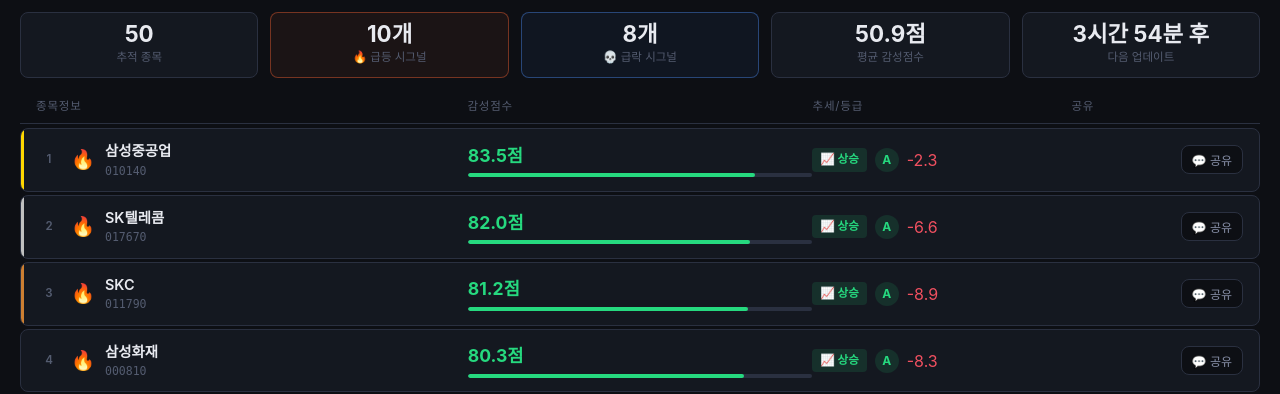
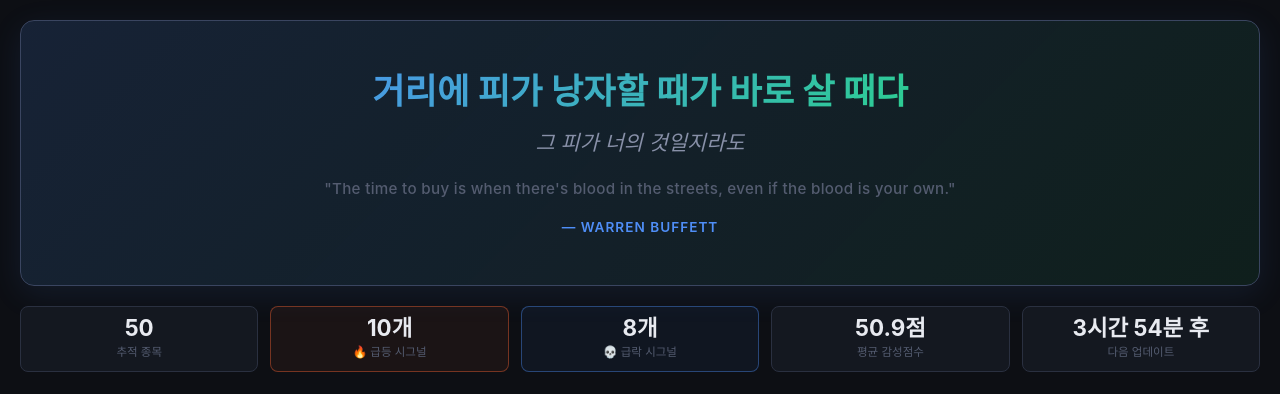
Before and after one commit to days0854/goksori, a FastAPI app: page / in a window 1280 px wide. Shown: the part 64-458 px from the top of the page. Run offline with FastAPI, Linux system fonts and the light colour scheme.

Commit message:
Add hero section with investment quote and styling

```diff
--- a/frontend/static/css/main.css
+++ b/frontend/static/css/main.css
@@ -498,6 +498,57 @@ img { max-width: 100%; }
   .overview-stats { grid-template-columns: repeat(2, 1fr); }
 }
 
+/* ── 히어로 섹션 ──────────────────────────────────────── */
+.hero-section {
+  background: linear-gradient(135deg, rgba(79,142,247,0.15) 0%, rgba(38,217,127,0.08) 100%);
+  border: 1px solid var(--border-light);
+  border-radius: var(--radius-lg);
+  padding: 48px 32px;
+  margin: 20px;
+  text-align: center;
+  box-shadow: 0 8px 32px rgba(79,142,247,0.1);
+}
+
+.hero-content {
+  max-width: 800px;
+  margin: 0 auto;
+}
+
+.hero-title {
+  font-size: 2.2rem;
+  font-weight: 700;
+  color: var(--text-primary);
+  margin-bottom: 12px;
+  background: linear-gradient(135deg, var(--accent) 0%, var(--positive) 100%);
+  -webkit-background-clip: text;
+  -webkit-text-fill-color: transparent;
+  background-clip: text;
+  line-height: 1.3;
+}
+
+.hero-subtitle {
+  font-size: 1.3rem;
+  color: var(--text-secondary);
+  margin-bottom: 20px;
+  font-style: italic;
+}
+
+.hero-english {
+  font-size: 0.95rem;
+  color: var(--text-muted);
+  margin-bottom: 16px;
+  font-weight: 500;
+  letter-spacing: 0.3px;
+}
+
+.hero-accent {
+  font-size: 0.85rem;
+  color: var(--accent);
+  font-weight: 600;
+  text-transform: uppercase;
+  letter-spacing: 1px;
+}
+
 /* ── 토스트 알림 ─────────────────────────────────────── */
 .toast {
   position: fixed; bottom: 30px; left: 50%; transform: translateX(-50%) translateY(20px);
--- a/frontend/templates/index.html
+++ b/frontend/templates/index.html
@@ -59,6 +59,16 @@
   <script>(adsbygoogle = window.adsbygoogle || []).push({});</script>
 </div>
 {% endif %}
+
+<!-- ── 히어로 섹션 ─────────────────────────────────────────────── -->
+<section class="hero-section">
+  <div class="hero-content">
+    <h1 class="hero-title">거리에 피가 낭자할 때가 바로 살 때다</h1>
+    <p class="hero-subtitle">그 피가 너의 것일지라도</p>
+    <p class="hero-english">"The time to buy is when there's blood in the streets, even if the blood is your own."</p>
+    <div class="hero-accent">— Warren Buffett</div>
+  </div>
+</section>
 
 <!-- ── 요약 통계 바 ──────────────────────────────────────────── -->
 <section class="stats-bar">
```
